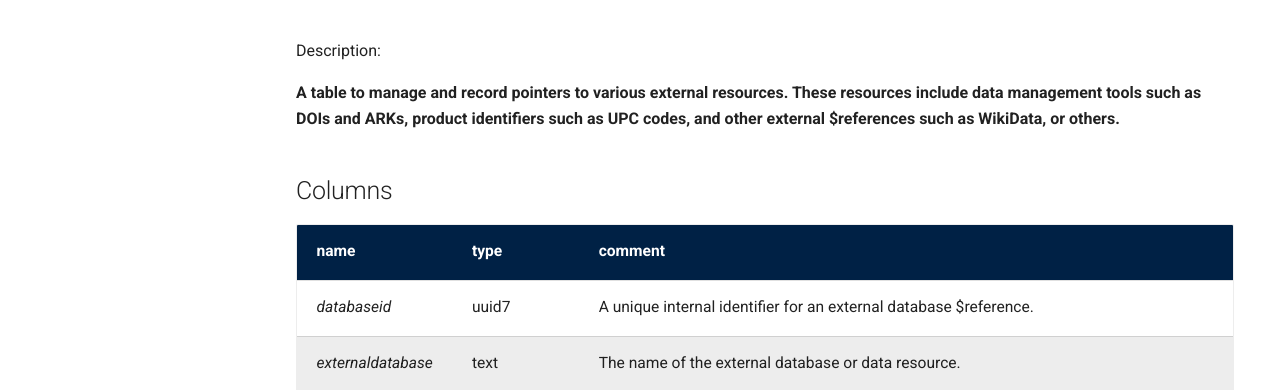
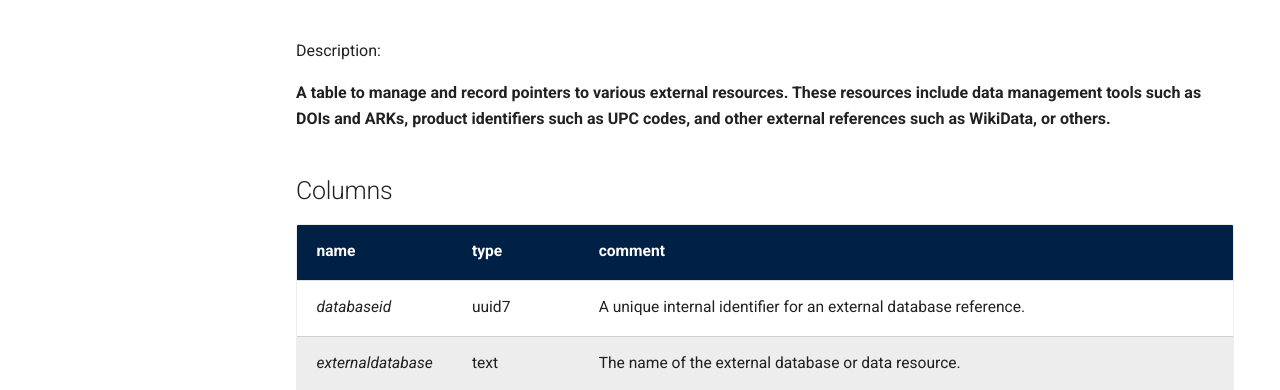
Before and after one commit to UBC-DERC/dthree_service, an MkDocs documentation site: the page built from docs/database/dairy/tables/externaldatabases.md, in a window 1280 px wide and 900 px high. Shown: the part 190-580 px from the top of the window. Built offline with MkDocs 1.6.1 and Material for MkDocs 9.7.7, drawn with Linux system fonts in a browser that asks for light colours; comment, search, counter and statistics services are not loaded.

Commit message:
Updated documentaiton.

```diff
--- a/docs/database/dairy/tables/externaldatabases.md
+++ b/docs/database/dairy/tables/externaldatabases.md
@@ -6,13 +6,13 @@ description: "A table to manage and record pointers to various external resource
 # externaldatabases
 Description:
 
-**A table to manage and record pointers to various external resources. These resources include data management tools such as DOIs and ARKs, product identifiers such as UPC codes,  and other external $references such as WikiData, or others.**
+**A table to manage and record pointers to various external resources. These resources include data management tools such as DOIs and ARKs, product identifiers such as UPC codes,  and other external references such as WikiData, or others.**
 
 ## Columns
 
 |       name       |    type   |                                                                                                                                                                                                                                 comment                                                                                                                                                                                                                                |
 |------------------|-----------|------------------------------------------------------------------------------------------------------------------------------------------------------------------------------------------------------------------------------------------------------------------------------------------------------------------------------------------------------------------------------------------------------------------------------------------------------------------------|
-|   *databaseid*   |   uuid7   |                                                                                                                                                                                                    A unique internal identifier for an external database $reference.                                                                                                                                                                                                   |
+|   *databaseid*   |   uuid7   |                                                                                                                                                                                                    A unique internal identifier for an external database reference.                                                                                                                                                                                                    |
 |*externaldatabase*|    text   |                                                                                                                                                                                                           The name of the external database or data resource.                                                                                                                                                                                                          |
 |       *url*      |    url    |                                                                                                                                                                                                          A web address for this resource, a primary location.                                                                                                                                                                                                          |
 |     *urlmask*    |    url    |The url mask is intended to show how the identifers should be used.  The mask will be based on the resource itself. For example, ORCID indicates  that its identifiers should be written as `https://orcid.org/0000-0000-0000-0000`,  in which case the URL mask should be `{identifier}` such that replacing the  identifier produces a valid URL. Thus, for a DOI, where the DOI itself is written `10.0000/0000000`, the mask will be `https://doi.org/{identifier}`.|
```
Also changed, not shown: README.md (+29 -3 lines), docs/database/dairy/tables/individualidentifiers.md (+1 -1 lines), docs/database/dairy/tables/individuals.md (+1 -1 lines), docs/database/dairy/tables/publications.md (+1 -1 lines), 2 other files.
